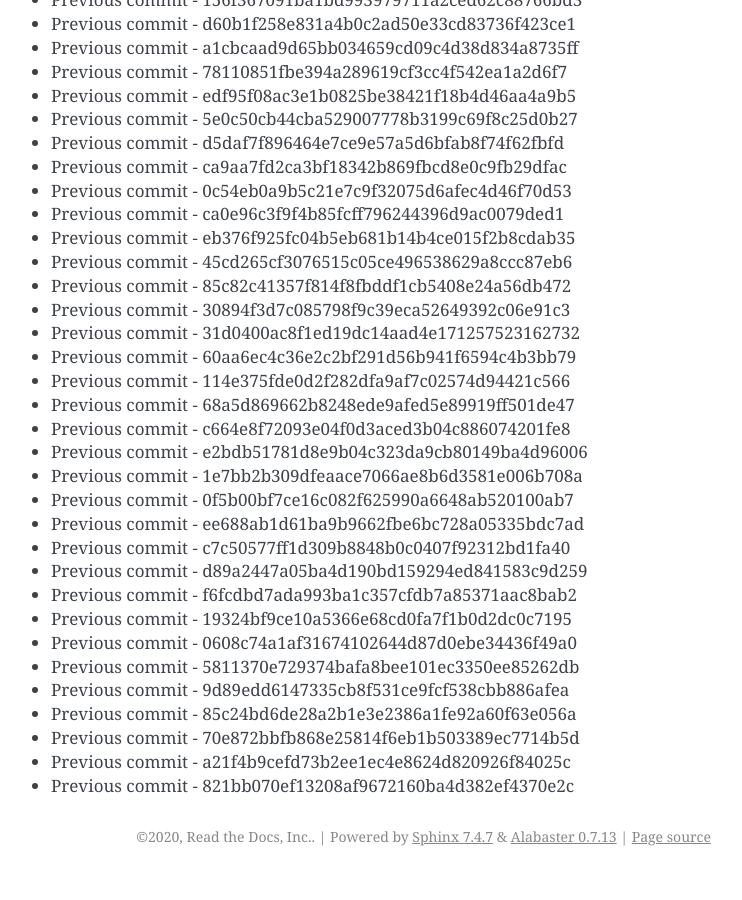
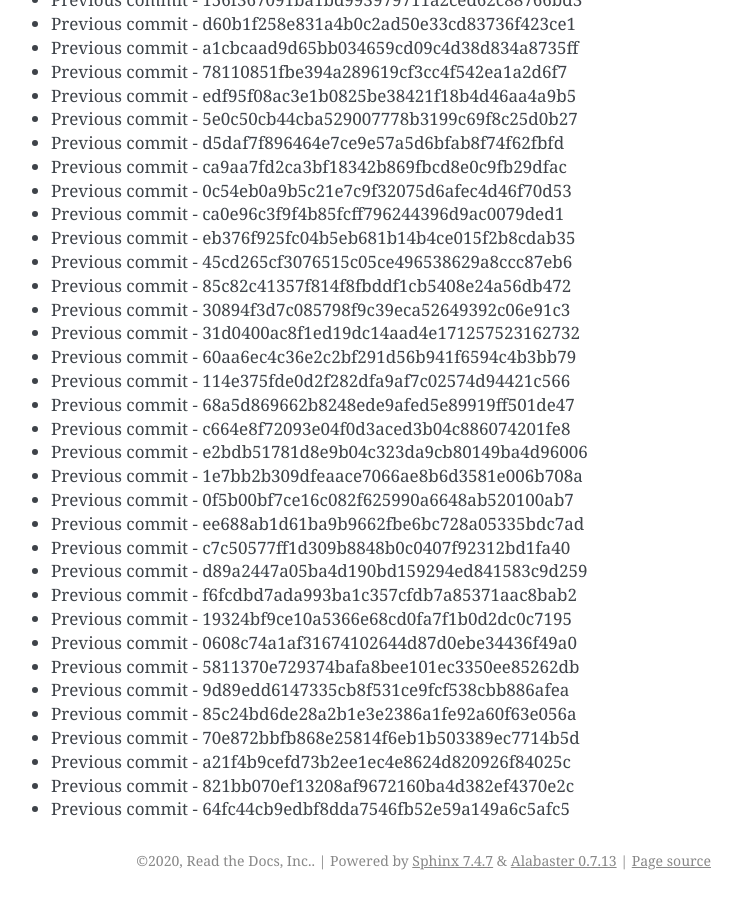
Before and after one commit to readthedocs/rtd-git-stresstest, a Sphinx documentation site: the page built from docs/updates.rst, in a window 1280 px wide and 900 px high, scrolled down 83040 px. Shown: the whole window, without its empty margins (399-1141 px from the left). Built offline with Sphinx 7.4.7, drawn with Linux system fonts in a browser that asks for light colours; before the commit the page ends 83916 px from its top, so only the background shows below that.

Commit message:
Generating commit from previous: 64fc44cb9edbf8dda7546fb52e59a149a6c5afc5

```diff
--- a/docs/updates.rst
+++ b/docs/updates.rst
@@ -3521,3 +3521,4 @@ It can be tested for any performance characteristics.
 * Previous commit - 70e872bbfb868e25814f6eb1b503389ec7714b5d
 * Previous commit - a21f4b9cefd73b2ee1ec4e8624d820926f84025c
 * Previous commit - 821bb070ef13208af9672160ba4d382ef4370e2c
+* Previous commit - 64fc44cb9edbf8dda7546fb52e59a149a6c5afc5
```
